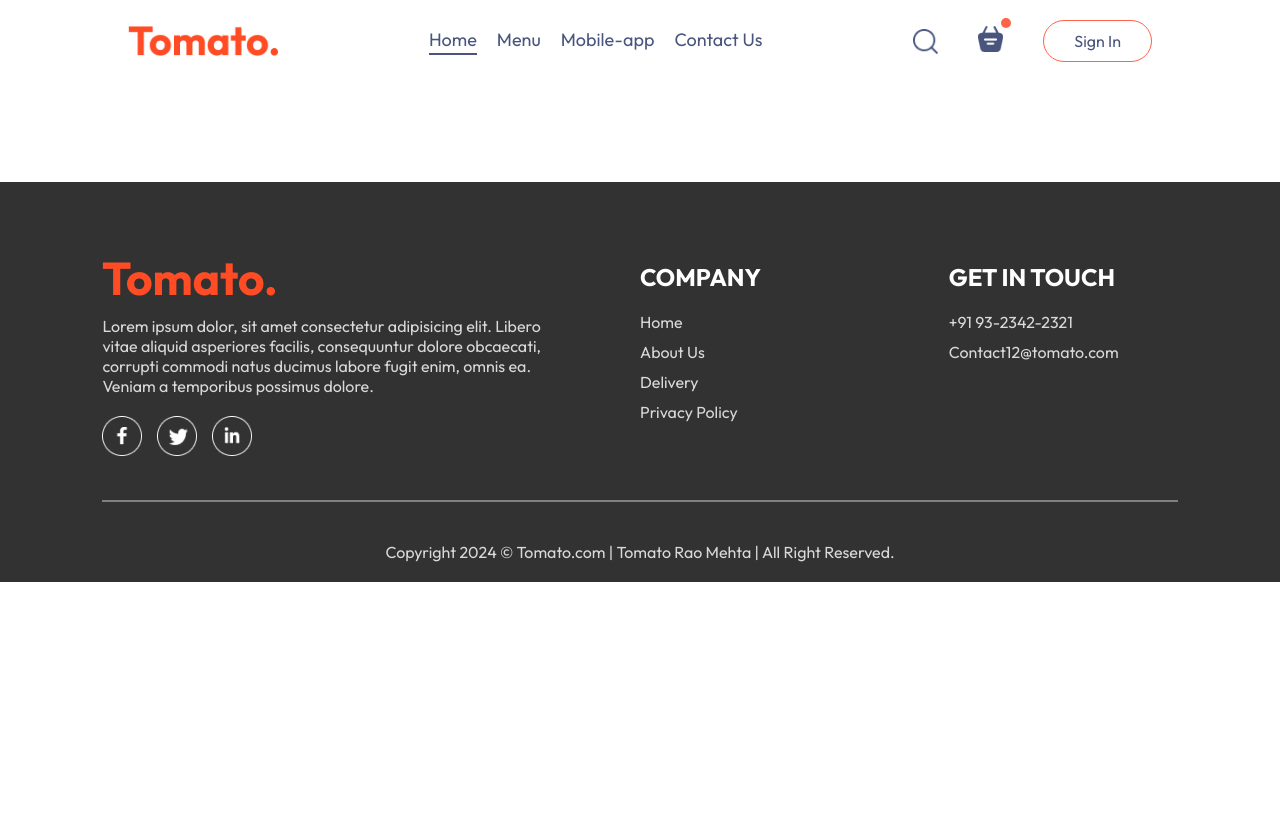
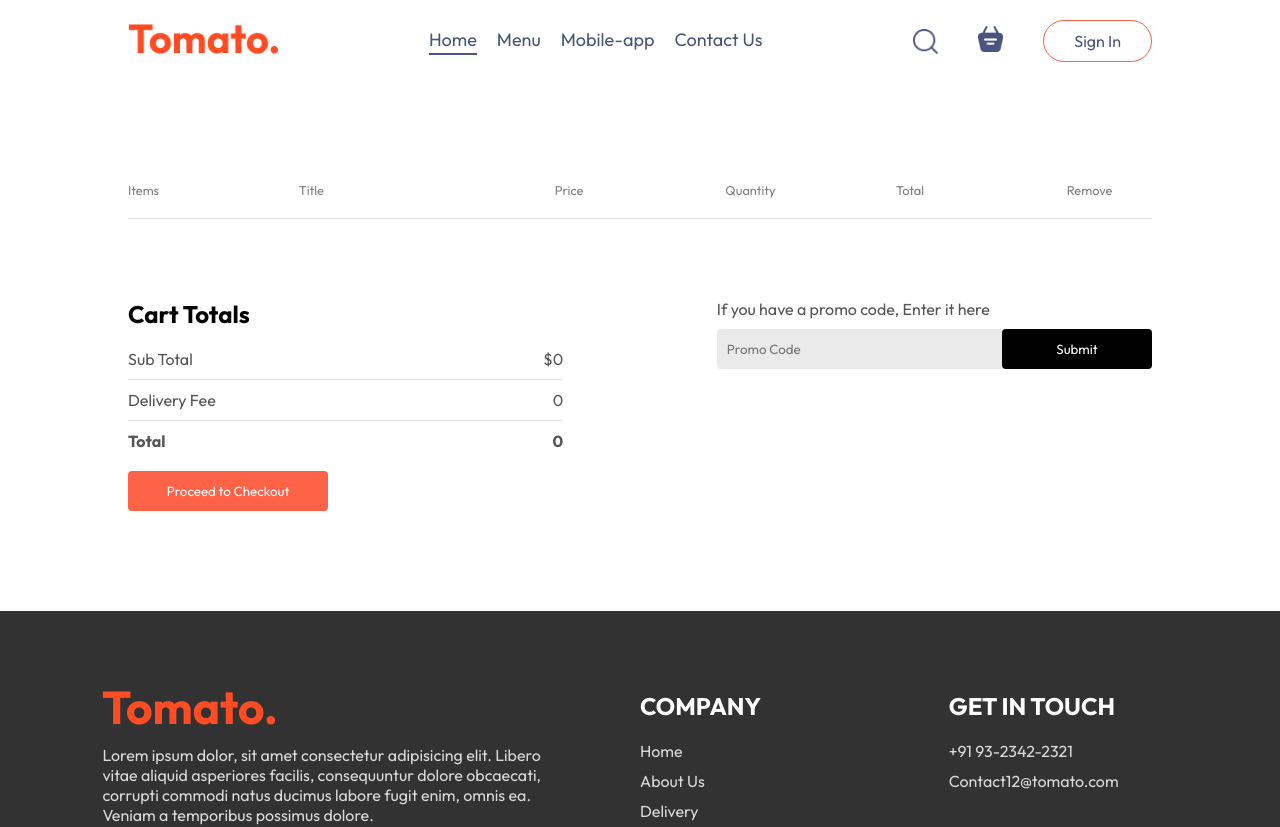
Before and after one commit to itsarif0103/Food-App-Kitchen-Bell, a React (Vite) app in the folder frontend/: page /cart in a window 1280 px wide. Shown: the top 827 px of the page. Before the commit the page ends 800 px from the top, so only its background shows below. Built offline with nearby package versions, Linux system fonts and the light colour scheme.

Commit message:
Moving changes of Create cart page, place order page functionalities

```diff
--- a/frontend/src/Components/Navbar/Navbar.jsx
+++ b/frontend/src/Components/Navbar/Navbar.jsx
@@ -3,12 +3,16 @@
 import { assets } from '../../assets/frontend_assets/assets'
 import { useState } from 'react'
 import { Link } from 'react-router-dom'
+import { useContext } from 'react'
+import { storeContext } from '../../Context/StoreContext'
 
 const Navbar = ({setShowLogin}) => {
   const [menu, setMenu] = useState("Home");
+
+  const {getTotalItems} = useContext(storeContext);
   return (
     <div className='navbar'>
-        <img src={assets.logo} alt="" className="logo" />
+        <Link to='/'><img src={assets.logo} alt="" className="logo" /></Link>
         <ul className="navbar-menu">
             <Link to='/' onClick={()=>setMenu("Home")} className={menu==="Home" ? "active": ""}>Home</Link>
             <a href="#explore-menu" onClick={()=>setMenu("Menu")} className={menu==="Menu" ? "active": ""}>Menu</a>
@@ -18,8 +22,8 @@
         <div className="navbar-right">
             <img src={assets.search_icon} alt="" className="right-logo" />
             <div className="navbar-search-icon">
-                <img src={assets.basket_icon} alt="" className="right-logo" />
-                <div className="dot"></div>
+                <Link to='/cart'><img src={assets.basket_icon} alt="" className="right-logo" /></Link>
+                <div className={getTotalItems() === 0 ? "" : "dot"}></div>
             </div>
             <button onClick={()=>{setShowLogin(true)}}>Sign In</button>
         </div>
--- a/frontend/src/Context/StoreContext.jsx
+++ b/frontend/src/Context/StoreContext.jsx
@@ -5,32 +5,43 @@
 export const storeContext = createContext(null);
 
 const StoreContextProvider = (props) => {
-    const [cartItems, setCartItems] = useState({});
+  const [cartItems, setCartItems] = useState({});
 
-    const addToCart = (itemId) =>{
-        if(!cartItems[itemId]){
-            setCartItems((prev) =>({...prev, [itemId]: 1}));
-        }
-        else{
-            setCartItems((prev) => ({...prev, [itemId]: prev[itemId]+1}))
-        }
+  const addToCart = (itemId) => {
+    if (!cartItems[itemId]) {
+      setCartItems((prev) => ({ ...prev, [itemId]: 1 }));
+    } else {
+      setCartItems((prev) => ({ ...prev, [itemId]: prev[itemId] + 1 }));
     }
+  };
 
-    const removeFromCart = (itemId) =>{
-        setCartItems((prev) => ({...prev, [itemId]: prev[itemId]-1}));
+  const removeFromCart = (itemId) => {
+    setCartItems((prev) => ({ ...prev, [itemId]: prev[itemId] - 1 }));
+  };
+
+  const getTotalItems = () => {
+    let total = 0;
+    for (const item in cartItems) {
+      if (cartItems[item] > 0) {
+        let itemInfo = food_list.find((food) => food._id === item);
+        total += itemInfo.price * cartItems[item];
+      }
     }
-    useEffect(()=>{
-        console.log(cartItems);
-    },[cartItems])
+    return total;
+  };
 
-    const contextValue = {
-        food_list, addToCart, removeFromCart, cartItems, setCartItems
-    };
-    return(
+  const contextValue = {
+    food_list,
+    addToCart,
+    removeFromCart,
+    cartItems,
+    setCartItems, getTotalItems
+  };
+  return (
     <storeContext.Provider value={contextValue}>
-        {props.children}
+      {props.children}
     </storeContext.Provider>
-    )
-}
+  );
+};
 
 export default StoreContextProvider;
--- a/frontend/src/Pages/Cart/Cart.css
+++ b/frontend/src/Pages/Cart/Cart.css
@@ -0,0 +1,92 @@
+.cart{
+    margin-top: 100px;
+}
+.cart-items-title{
+    display: grid;
+    grid-template-columns: 1fr 1.5fr 1fr 1fr 1fr 0.5fr;
+    align-items: center;
+    color: grey;
+    font-size: max(1vw, 12px);
+}
+.cart-items-item{
+    margin: 10px 0;
+    color: black;
+}
+.cart-items-item img{
+    width: 50px;
+}
+.cart hr{
+    height: 1px;
+    background-color: #e2e2e2;
+    border: none;
+}
+.cart-items-item .cross{
+    cursor: pointer;
+}
+.cart-bottom{
+    margin-top: 80px;
+    display: flex;
+    justify-content: space-between;
+    gap: max(12vw, 20px);
+}
+.cart-total{
+    flex: 1;
+    display: flex;
+    flex-direction: column;
+    gap: 20px;
+}
+.cart-total-details{
+    display: flex;
+    justify-content: space-between;
+    color: #555;
+}
+.cart-total hr{
+    margin: 10px 0;
+}
+.cart-total button{
+    border: none;
+    color: white;
+    background-color: tomato;
+    width: max(15vw, 200px);
+    padding: 12px 0;
+    border-radius: 4px;
+    cursor: pointer;
+}
+.cart-promo-code{
+    flex: 1;
+}
+.cart-promo-code p{
+    color: #555;
+}
+.cart-promo-code-input{
+    margin-top: 10px;
+    display: flex;
+    justify-content: space-between;
+    align-items: center;
+    background-color: #eaeaea;
+    border-radius: 4px;
+}
+.cart-promo-code-input input{
+    padding: 10px;
+    border: none;
+    background-color: transparent;
+    outline: none;
+}
+.cart-promo-code-input button{
+    border: none;
+    color: white;
+    background-color: black;
+    padding: 12px 5px;
+    border-radius: 4px;
+    cursor: pointer;
+    width: max(10vw, 150px);
+}
+
+@media (max-width: 750px) {
+    .cart-bottom{
+    flex-direction: column;
+    }
+    .cart-promo-code{
+        justify-content: start;
+    }
+}
--- a/frontend/src/Pages/Cart/Cart.jsx
+++ b/frontend/src/Pages/Cart/Cart.jsx
@@ -1,10 +1,73 @@
 import React from 'react'
 import './Cart.css'
+import { useContext } from 'react'
+import { storeContext } from '../../Context/StoreContext'
+import { useNavigate } from 'react-router-dom'
 
 const Cart = () => {
+    const{cartItems, food_list, removeFromCart, getTotalItems} = useContext(storeContext);
+    const navigate = useNavigate();
   return (
-    <div>
-
+    <div className='cart'>
+      <div className="cart-items">
+        <div className="cart-items-title">
+            <p>Items</p>
+            <p>Title</p>
+            <p>Price</p>
+            <p>Quantity</p>
+            <p>Total</p>
+            <p>Remove</p>
+        </div>
+        <br />
+        <hr />
+        {food_list.map((food, index)=>{
+            if(cartItems[food._id]>0){
+                return (
+                    <div>
+                    <div className="cart-items-title cart-items-item" key={index}>
+                        <img src={food.image} alt="" />
+                        <p>{food.name}</p>
+                        <p>${food.price}</p>
+                        <p>{cartItems[food._id]}</p>
+                        <p>${(cartItems[food._id] * food.price).toFixed(2)}</p>
+                        <p className='cross' onClick={()=>{removeFromCart(food._id)}}>X</p>
+                    </div>
+                    <hr />
+                    </div>
+                )
+            }
+        })}
+      </div>
+      <div className="cart-bottom">
+        <div className="cart-total">
+            <h2>Cart Totals</h2>
+            <div>
+                <div className="cart-total-details">
+                    <p>Sub Total</p>
+                    <p>{"$" + getTotalItems()}</p>
+                </div>
+                <hr />
+                <div className="cart-total-details">
+                    <p>Delivery Fee</p>
+                    <p>{getTotalItems() === 0 ? 0 : "$" + 2}</p>
+                </div>
+                <hr />
+                <div className="cart-total-details">
+                    <b>Total</b><b>{getTotalItems() === 0 ? 0 : "$" + getTotalItems()+2}</b>
+                </div>
+            </div>
+            <button onClick={() => navigate('/placeOrder')}>Proceed to Checkout</button>
+        </div>
+        <div className="cart-promo-code">
+            <div>
+                <p>If you have a promo code, Enter it here</p>
+                <div className='cart-promo-code-input'>
+                    <input type="text" placeholder='Promo Code' />
+                    <button>Submit</button>
+                </div>
+            </div>
+        </div>
+      </div>
     </div>
   )
 }
--- a/frontend/src/Pages/PlaceOrder/PlaceOrder.css
+++ b/frontend/src/Pages/PlaceOrder/PlaceOrder.css
@@ -0,0 +1,36 @@
+.place-order{
+    display: flex;
+    align-items: start;
+    justify-content: space-between;
+    gap: 50px;
+    margin-top: 100px;
+}
+.place-order-left{
+    width: 100%;
+    max-width: max(30%, 500px);
+}
+.place-order-left .title{
+    font-size: 30px;
+    font-weight: 600;
+    margin-bottom: 50px;
+}
+.place-order-left input{
+    margin-bottom: 15px;
+    width: 100%;
+    padding: 10px;
+    border: 1px solid #c5c5c5;
+    border-radius: 4px;
+    outline: tomato ;
+
+}
+.place-order-left .multi-fields{
+    display: flex;
+    gap: 10px;
+}
+.place-order-right{
+    width: 100%;
+    max-width: max(40%, 500px);
+}
+.place-order .cart-total button{
+    margin-top: 30px;
+}
```
